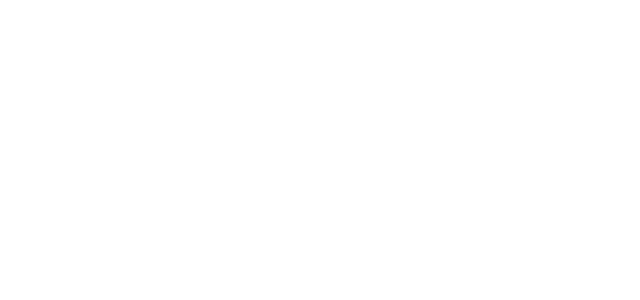
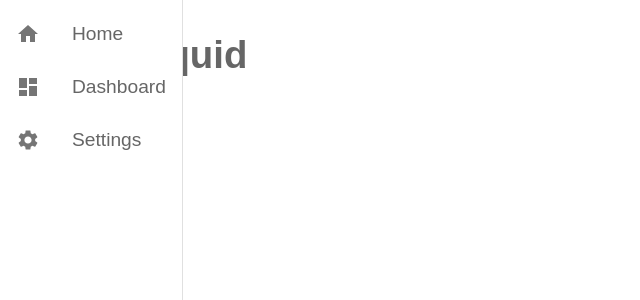
Before and after one commit to Mayukh-Banik/CSE-416, a React (Create React App) app in the folder client/: page /dashboard in a window 1280 px wide. Before the commit this address had no page. Shown: the top 300 px of the page, without its empty margins (0-640 px from the left). Built offline with nearby package versions, Linux system fonts and the light colour scheme.

Commit message:
sample mainscreen

```diff
--- a/client/src/App.tsx
+++ b/client/src/App.tsx
@@ -4,6 +4,9 @@ import { Container, Typography, Button } from '@mui/material';
 import WelcomePage from './Components/WelcomePage';
 import RegisterPage from './Components/RegisterPage';
 import LoginPage from './Components/LoginPage';
+import SettingPage from './Components/SettingPage';
+import Dashboard from './Components/Dashboard';
+
 
 const App: React.FC = () => {
     return (
@@ -13,6 +16,8 @@ const App: React.FC = () => {
           <Route path="/register" element={<RegisterPage />} />
           <Route path='/login' element={<LoginPage />} />
           {/* <Route path='/register' element={<RegisterPage />} /> */}
+          <Route path="/settings" element={<SettingPage />} />
+          <Route path="/dashboard" element={<Dashboard />} />
         </Routes>
       </Router>
     );
--- /dev/null
+++ b/client/src/Components/Dashboard.tsx
@@ -0,0 +1,13 @@
+import React from "react";
+import Sidebar from "./Sidebar";
+
+const Dashboard: React.FC = () => {
+    return (
+        <div>
+            <Sidebar />
+            <h1>Project Squid</h1>
+            {/* Add more content here */}
+        </div>
+    );
+}
+export default Dashboard;
--- /dev/null
+++ b/client/src/Components/SettingPage.tsx
@@ -0,0 +1,12 @@
+import React from "react";
+
+const SettingPage: React.FC = () => {
+    return (
+        <div>
+            <h1>Settings Page</h1>
+            {/* Add more content here */}
+        </div>
+    );
+}
+
+export default SettingPage
--- a/client/src/Components/Sidebar.tsx
+++ b/client/src/Components/Sidebar.tsx
@@ -1,8 +1,30 @@
-// filler code
-const Sidebar: React.FC = () => (
-    <div className="sidebar">
-      <h2>filler sidebar</h2>
-    </div>
+// Sidebar.tsx
+import React from 'react';
+import { Link } from 'react-router-dom';
+import { Drawer, List, ListItem, ListItemText, ListItemIcon } from '@mui/material';
+import HomeIcon from '@mui/icons-material/Home';
+import DashboardIcon from '@mui/icons-material/Dashboard';
+import SettingsIcon from '@mui/icons-material/Settings';
+
+const Sidebar: React.FC = () => {
+  return (
+    <Drawer variant="permanent" anchor="left">
+      <List>
+        <ListItem  component={Link} to="/">
+          <ListItemIcon><HomeIcon /></ListItemIcon>
+          <ListItemText primary="Home" />
+        </ListItem>
+        <ListItem  component={Link} to="/dashboard">
+          <ListItemIcon><DashboardIcon /></ListItemIcon>
+          <ListItemText primary="Dashboard" />
+        </ListItem>
+        <ListItem  component={Link} to="/settings">
+          <ListItemIcon><SettingsIcon /></ListItemIcon>
+          <ListItemText primary="Settings" />
+        </ListItem>
+      </List>
+    </Drawer>
   );
+}
 
 export default Sidebar;
```
